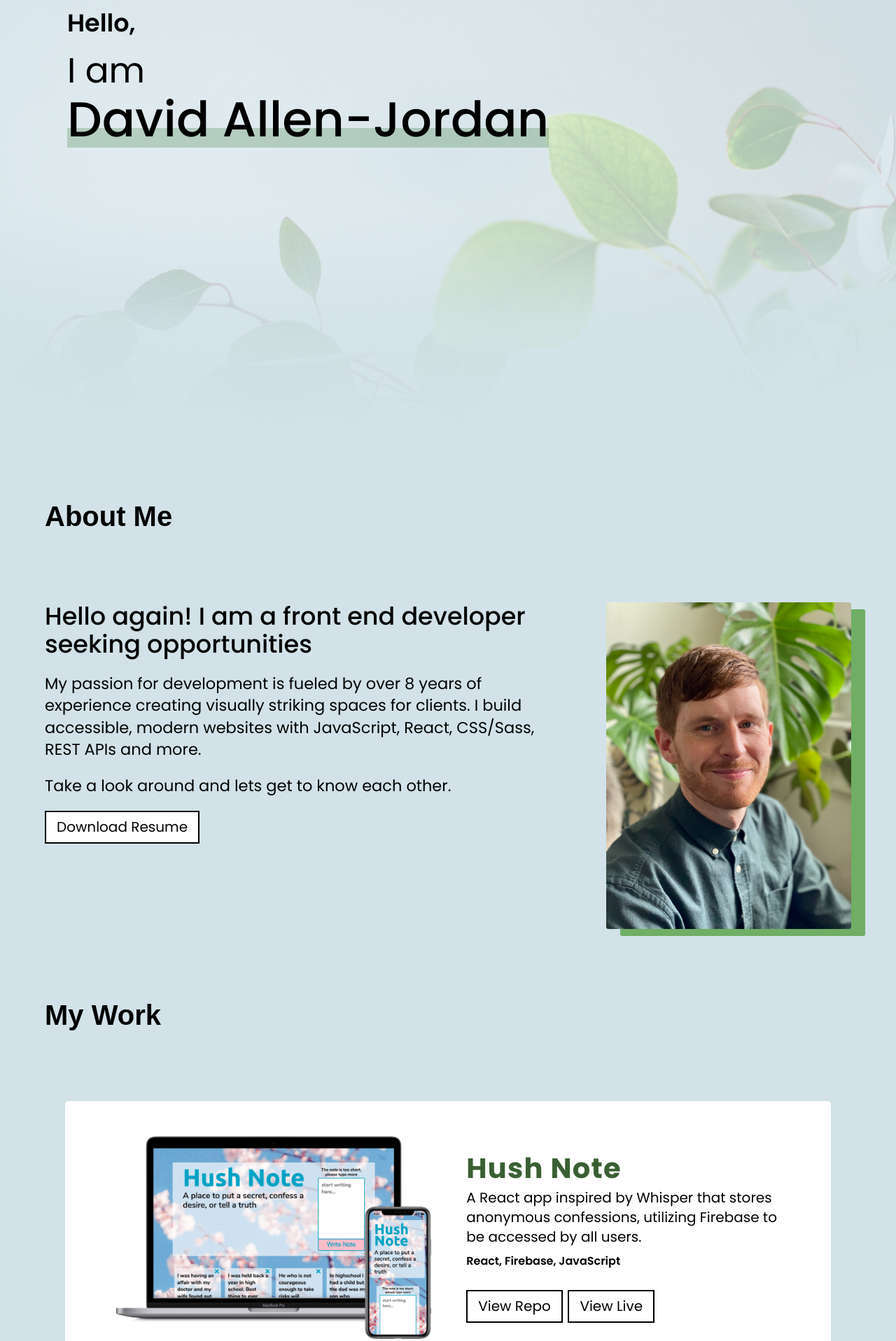
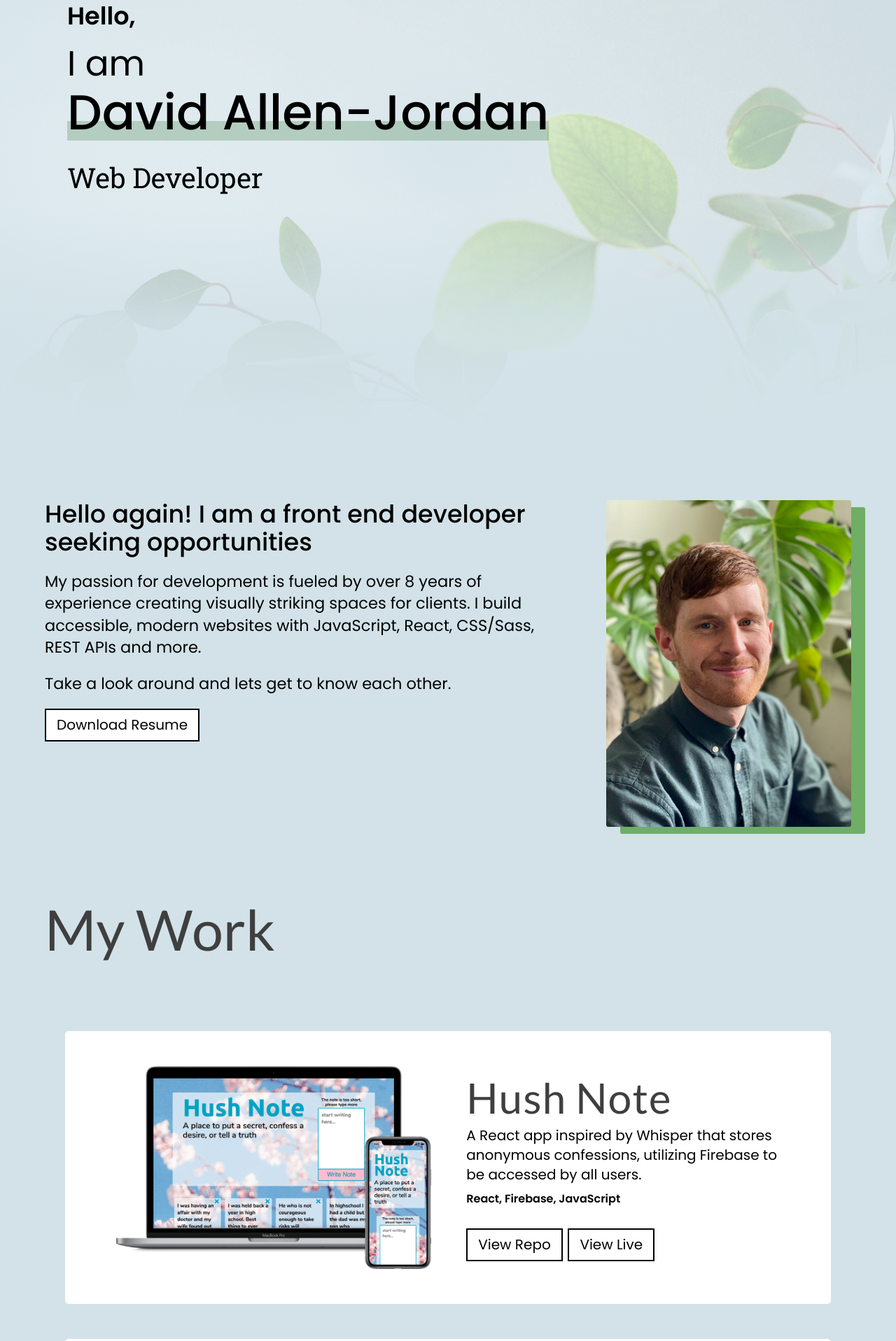
Before and after one commit to davidallenjordan/portfolio, a plain HTML site: page index.html in a window 1280 px wide. Shown: the part 185-2102 px from the top of the page at 70% size. Drawn offline with nearby package versions, Linux system fonts and the light colour scheme; a web font is replaced by a local one.

Commit message:
Added TypeWriter animation to header

```diff
--- a/index.html
+++ b/index.html
@@ -58,7 +58,7 @@
 
       <div class="wrapper">
 
-        <h2>About Me</h2>
+        <!-- <h2>About Me</h2> -->
 
         <div class="aboutContainer">
 
@@ -303,7 +303,7 @@
             <button type="submit" value="Send">Send</button>
           </form>
 
-        </div>
+        </>
 
       </div>
     </section>
--- a/script.js
+++ b/script.js
@@ -12,8 +12,50 @@ app.mobileNav = () => {
 // Type Writer Effect ----->
 
 app.typeWriterEffect = () => {
+  const typedTextSpan = document.querySelector('.typedText');
+  const cursorSpan = document.querySelector('.cursor');
 
+  const textArray = [
+    'Web Developer',
+    'Creator',
+    'Problem Solver',
+    'Designer',
+  ];
+  const typingDelay = 150;
+  const erasingDelay = 100;
+  const newTextDelay = 3000;
+  let textArrayIndex = 0;
+  let charIndex = 0;
+
+  function type() {
+    if (charIndex < textArray[textArrayIndex].length) {
+      if (!cursorSpan.classList.contains('typing')) cursorSpan.classList.add('typing');
+      typedTextSpan.textContent += textArray[textArrayIndex].charAt(charIndex);
+      charIndex++;
+      setTimeout(type, typingDelay);
+    } else {
+      cursorSpan.classList.remove('typing');
+      setTimeout(erase, newTextDelay);
+    }
+  }
+
+  function erase() {
+    if (charIndex > 0) {
+      if (cursorSpan.classList.contains('typing')) cursorSpan.classList.add('typing');
+      typedTextSpan.textContent = textArray[textArrayIndex].substring(0, charIndex - 1);
+      charIndex--;
+      setTimeout(erase, erasingDelay);
+    } else {
+      cursorSpan.classList.remove('typing');
+      textArrayIndex++;
+      if (textArrayIndex >= textArray.length) textArrayIndex = 0;
+      setTimeout(type, typingDelay);
+    }
+  }
+
+  setTimeout(type, newTextDelay);
 }
+// End of Type Writer Effect --->
 
 // About Me slide in from left animation, CSS in _animations
 app.aboutSlideIn = () => {
@@ -60,4 +102,5 @@ $(document).ready( () => {
   app.mobileNav();
   app.aboutSlideIn();
   app.toolkitSlideUp();
+  app.typeWriterEffect();
 })
--- a/styles/sass/_about.scss
+++ b/styles/sass/_about.scss
@@ -1,5 +1,7 @@
 // About Me Section
 .about {
+  padding-top: 100px;
+
   p:nth-of-type(3) {
     padding-bottom: 100px;
   }
--- a/styles/sass/_global.scss
+++ b/styles/sass/_global.scss
@@ -7,7 +7,7 @@ body, h1, h2, h3, h4, h5, p, ul {
 }
 
 body {
-  background: #d2e2e8;
+  background: $background;
 }
 
 ul {
@@ -77,5 +77,16 @@ button,
 
 // Section Headings
 h2 {
+  // display: inline-block;
   padding: 100px 0;
+  // &::after {
+  //   content: '';
+  //   width: 100px;
+  //   height: 2px;
+  //   background: $black;
+  //   display: block;
+  //   position: absolute;
+  //   right: -125px;
+  //   top: 124px;
+  // }
 }
--- a/styles/sass/_header.scss
+++ b/styles/sass/_header.scss
@@ -6,7 +6,7 @@ header {
 // Navigation
 nav {
   ul {
-    padding: 30px 0 0 50px;
+    padding: 10px 0 10px 50px;
     @include flex (row, left, center);
   }
 
@@ -74,26 +74,49 @@ nav li:last-of-type a {
 header {
   h1 {
     padding: 125px 0 25px 0;
-  }
 
     span {
       display: block;
-  }
-
-  span:nth-of-type(3) {
-    display: inline-block;
     }
 
     span:first-of-type {
       padding-bottom: 20px;
     }
 
-  p {
-    padding-bottom: 200px;
+    span:nth-of-type(3) {
+      display: inline-block;
+    }
   }
 }
 
 // Type Writer Effect
-// .heroBanner p {
 
-// }
+.cursor {
+  display: inline-block;
+  width: 3px;
+  background: $black;
+  margin-left: 10px;
+  animation: blink 1s infinite;
+}
+
+.cursor.typing {
+  animation: none;
+}
+
+@keyframes blink {
+  0% {
+    background: $black;
+  }
+  49% {
+    background: $black;
+  }
+  50% {
+    background: transparent;
+  }
+  99% {
+    background: transparent;
+  }
+  100% {
+    background: $black;
+  }
+}
--- a/styles/sass/_typography.scss
+++ b/styles/sass/_typography.scss
@@ -44,16 +44,18 @@ legend {
 
 
 header p {
-  font-size: 3rem;
+  font-size: 4rem;
+  font-family: $roboto;
 }
 
 // Main  ------>
 
 // Section Titles
 h2 {
-  font-size: 4rem;
-  font-weight: 700;
-  font-family: $testFont;
+  font-size: 8rem;
+  font-weight: 500;
+  font-family: $lato;
+  color: $titleColour;
 }
 
 // About Me Header
@@ -71,11 +73,11 @@ p {
 
 // Titles
 h4 {
-  font-size: 4rem;
-  font-family: $anotherNewFont;
-  font-weight: 700;
+  font-size: 6rem;
+  font-family: $lato;
+  font-weight: 500;
   letter-spacing: 1.25px;
-  color: darken($button, 25%);
+  color: $titleColour;
 }
 
 // Header Nav, Body, Toolkit, Contact, Form, Footer
--- a/styles/sass/_variables.scss
+++ b/styles/sass/_variables.scss
@@ -5,6 +5,9 @@ $titleFont: 'Playfair Display', serif;
 $newFont: 'Oswald', sans-serif;
 $anotherNewFont: 'Poppins', sans-serif;
 $testFont: 'Monda', sans-serif;
+$lato: 'Lato', sans-serif;
+$roboto: 'Roboto Slab', sans-serif;
+
 
 // Colours
 $black: #000;
@@ -14,4 +17,7 @@ $white: #FFF;
 $button: #6fae64;
 
 // Background Colour
-$background: #dde4dd;
+$background: #d2e2e8;
+
+// Section Title Font Colour
+$titleColour: #3f3f3f;
```
Also changed, not shown: styles/style.css. Lines whose indentation alone changed are shown as unchanged.
